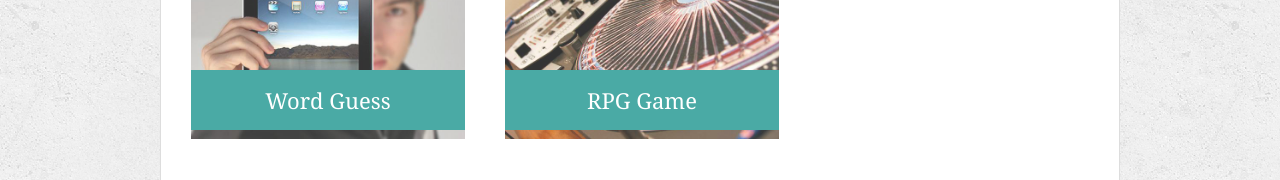
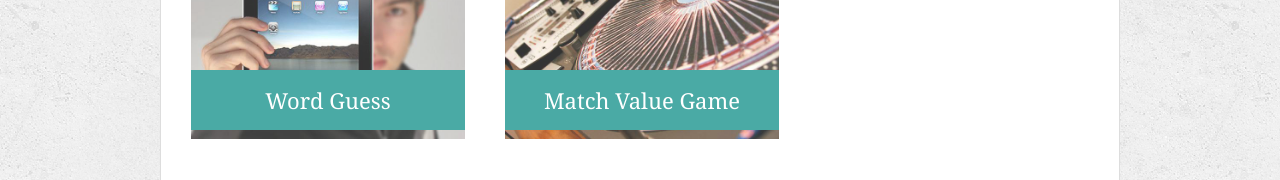
Before and after one commit to ijeli/Responsive-Portfolio, a plain HTML site: page portfolio.html in a window 1280 px wide. Shown: the part 332-512 px from the top of the page. Drawn offline with Linux system fonts and the light colour scheme.

Commit message:
added match value game link

```diff
--- a/portfolio.html
+++ b/portfolio.html
@@ -35,7 +35,7 @@
       <div class="work">
         <img src="assets/images/technics-q-c-640-480-2.jpg" alt="RPG Game">
 
-        <h3>RPG Game</h3>
+        <h3><a  href= "https://ijeli.github.io/unit-4-game/" target="_blank" style="text-decoration:none; color: white;">Match Value Game</a></h3>
       </div>
       <div class="work">
         <img src="assets/images/technics-q-c-640-480-5.jpg" alt="Trivia Game">
```
